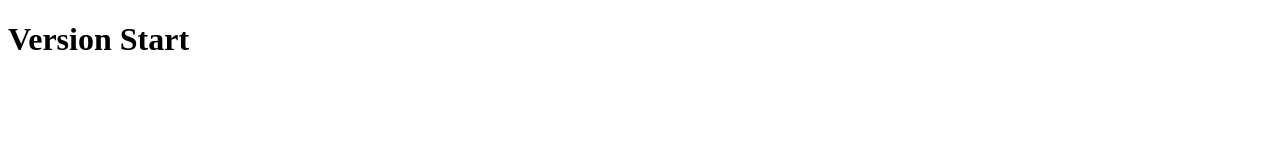
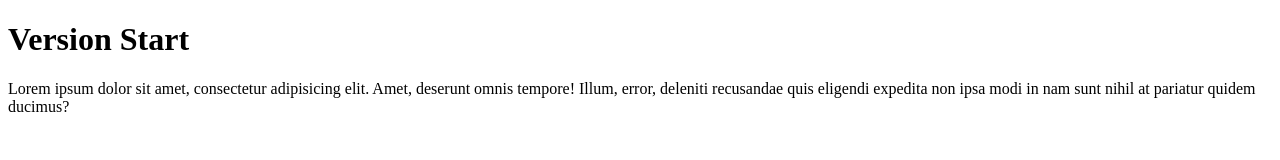
Before and after one commit to nyanlynnhtut/sampler, a plain HTML site: page index.html in a window 1280 px wide. Drawn offline with Linux system fonts and the light colour scheme.

Commit message:
lorem ipsum

```diff
--- a/index.html
+++ b/index.html
@@ -6,5 +6,6 @@
 </head>
 <body>
     <h1>Version Start</h1>
+    <p>Lorem ipsum dolor sit amet, consectetur adipisicing elit. Amet, deserunt omnis tempore! Illum, error, deleniti recusandae quis eligendi expedita non ipsa modi in nam sunt nihil at pariatur quidem ducimus?</p>
 </body>
 </html>
```
